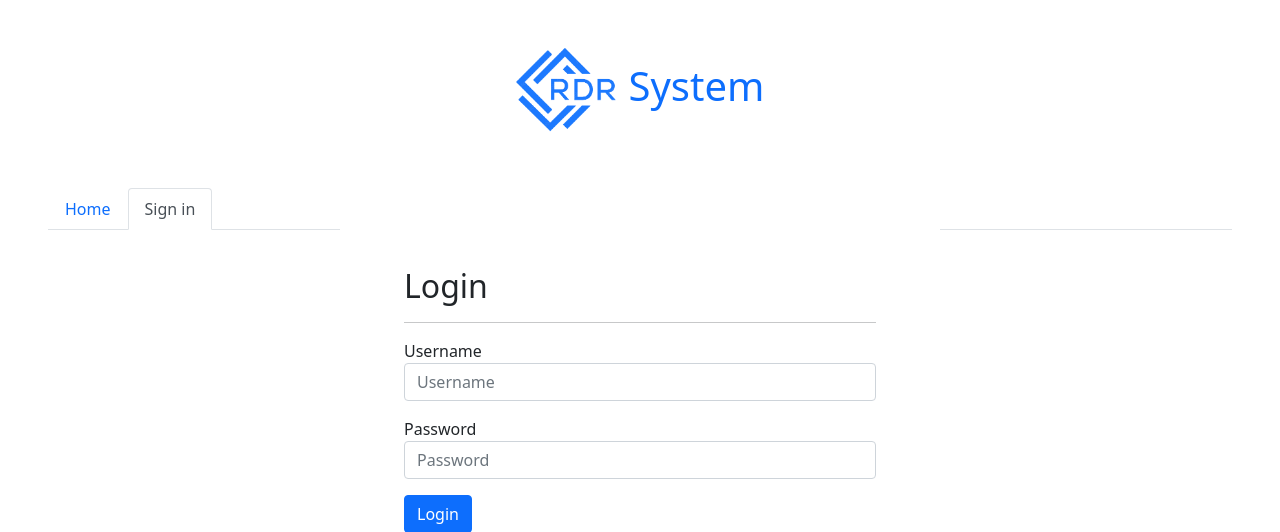
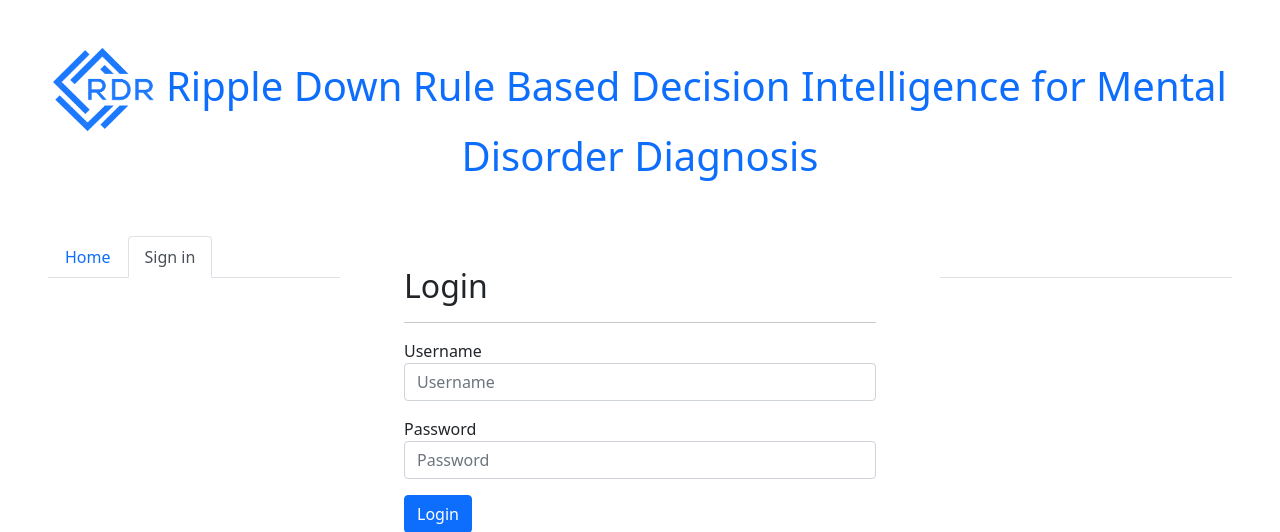
Before and after one commit to AMAKASH/MCRDR-Final, a Django app: page /experts/login_user in a window 1280 px wide. Shown: the top 532 px of the page. Run offline with Django 4.2, Linux system fonts and the light colour scheme; some libraries are stand-ins or nearby versions.

Commit message:
Most Probably the Final version

```diff
--- a/experts/templates/authentication/login.html
+++ b/experts/templates/authentication/login.html
@@ -1,5 +1,5 @@
 {% extends 'base.html' %} {% load static %}
-{% block title %}Login | RDR System{%endblock title %} {% block css_files %}
+{% block title %}Sign in | Ripple Down Rule Based Decision Intelligence for Mental Disorder Diagnosis{%endblock title %} {% block css_files %}
 <link rel="stylesheet" href="{% static 'authentication/css/app.css' %}">
 {% endblock css_files %}
 {% block content %}
--- a/rdr_core/admin.py
+++ b/rdr_core/admin.py
@@ -4,3 +4,7 @@ from .models import Rule, Case
 
 admin.site.register(Rule)
 admin.site.register(Case)
+
+admin.site.site_header = "Ripple Down Rule Based Decision Intelligence for Mental Disorder Diagnosis"
+admin.site.site_title = "Ripple Down Rule Based Decision Intelligence for Mental Disorder Diagnosis"
+admin.site.index_title = "Welcome to RDR Mental Disorder Diagnosis System"
--- a/rdr_core/templates/rdr_core/cornerstones.html
+++ b/rdr_core/templates/rdr_core/cornerstones.html
@@ -1,5 +1,5 @@
 {% extends 'base.html' %} {% load static %}
-{% block title %}Cornerstones | RDR System{%endblock title %} {% block css_files %}
+{% block title %}Cornerstones | Ripple Down Rule Based Decision Intelligence for Mental Disorder Diagnosis{%endblock title %} {% block css_files %}
 
 {% endblock css_files %}
 <link rel="stylesheet" href="style.css" />
--- a/rdr_core/templates/rdr_core/dataset.html
+++ b/rdr_core/templates/rdr_core/dataset.html
@@ -1,5 +1,5 @@
 {% extends 'base.html' %} {% load static %}
-{% block title %}Dataset | RDR System{%endblock title %} {% block css_files %}
+{% block title %}Dataset | Ripple Down Rule Based Decision Intelligence for Mental Disorder Diagnosis{%endblock title %} {% block css_files %}
 <link rel="stylesheet" href="{% static 'rdr_core/css/app.css' %}">
 {% endblock css_files %}
 {% block content %}
--- a/rdr_core/templates/rdr_core/rules.html
+++ b/rdr_core/templates/rdr_core/rules.html
@@ -1,5 +1,5 @@
 {% extends 'base.html' %} {% load static %}
-{% block title %}Rules | RDR System{%endblock title %} {% block css_files %}
+{% block title %}Rules | Ripple Down Rule Based Decision Intelligence for Mental Disorder Diagnosis{%endblock title %} {% block css_files %}
 
 {% endblock css_files %}
 <link rel="stylesheet" href="style.css" />
--- a/rdr_core/templates/rdr_core/testing.html
+++ b/rdr_core/templates/rdr_core/testing.html
@@ -1,5 +1,5 @@
 {% extends 'base.html' %} {% load static %}
-{% block title %}RDR System{%endblock title %} {% block css_files %}
+{% block title %}Predictions | Ripple Down Rule Based Decision Intelligence for Mental Disorder Diagnosis{%endblock title %} {% block css_files %}
 <link rel="stylesheet" href="{% static 'rdr_core/css/app.css' %}">
 {% endblock css_files %}
 {% block content %}
--- a/templates/base.html
+++ b/templates/base.html
@@ -24,7 +24,7 @@
     <h1 class="text-center mt-5">
       <a href="/" class="text-decoration-none text-black">
         <img src="{% static 'images/icon 2.png' %}" style="width: 8%;" alt="Logo" srcset="">
-        System
+        Ripple Down Rule Based Decision Intelligence for Mental Disorder Diagnosis
       </a>
     </h1>
   </div>
@@ -80,7 +80,7 @@
     <!-- Copyright -->
     <div class="text-center p-3 text-white" style="background-color: rgba(43, 42, 42, 0.856);">
       © <span id="footer-year">20XX</span> Copyright:
-      <a class="text-white" href="http://www.rdrsystems.giize.com/">RDR System - AAAIS - BRACU</a>
+      <a class="text-white" href="/">RDR System - AAAIS - BRACU</a>
     </div>
     <!-- Copyright -->
   </footer>
```
Also changed, not shown: rdr_core/templates/rdr_core/index.html (+6 -1 lines), rdr_core/views.py (+6 -1 lines), db.sqlite3, 2 other files.
